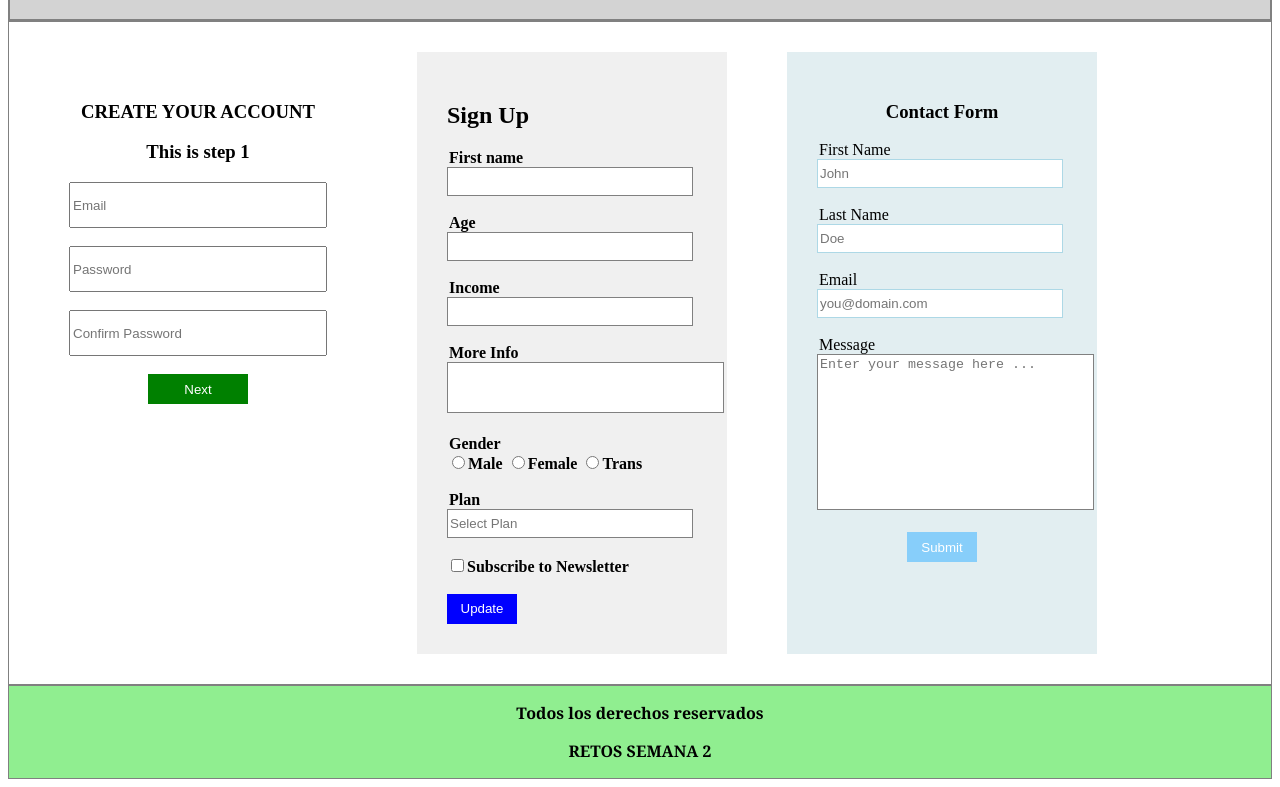
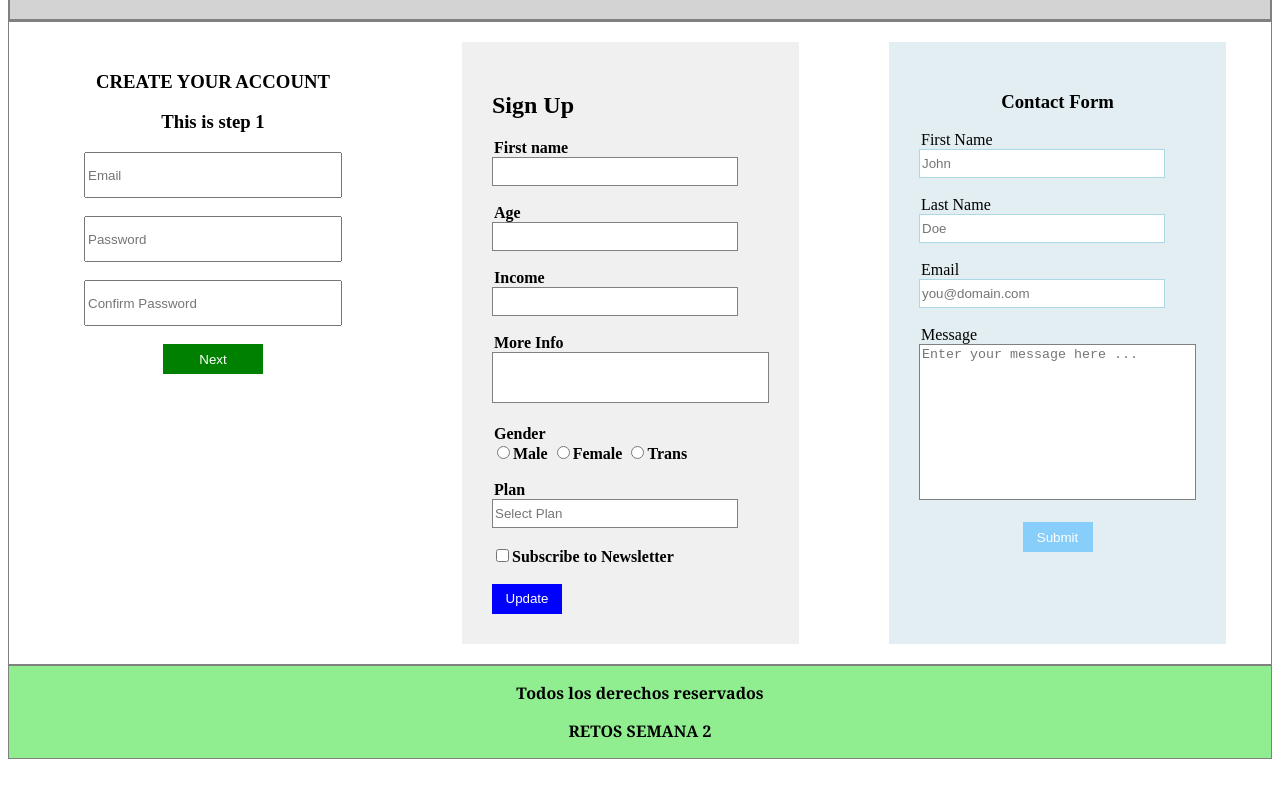
Before and after one commit to CristoperYarleque/retosemana2, a plain HTML site: page index.html in a window 1280 px wide. Shown: the part 71-858 px from the top of the page. Drawn offline with Linux system fonts and the light colour scheme.

Commit message:
cambio 1

```diff
--- a/style.css
+++ b/style.css
@@ -11,8 +11,9 @@ main{
 }
 section{
     padding: 30px;
-    margin: 30px;
     text-align: center;
+    margin-left: auto;
+    margin-right: auto;
 }
 section input{
     height: 40px;
@@ -26,12 +27,13 @@ section button{
     border: none;
 }
 article{
-    width: 250px;
     font-weight: bold;
-    margin: 30px;
     padding: 30px;
     background-color:rgb(240, 240, 240);
-
+    margin-left: auto;
+    margin-right: auto;
+    margin-top: 20px;
+    margin-bottom: 20px;
 }
 input[class]{
     width: 240px;
@@ -49,10 +51,12 @@ h3:nth-child(1){
     text-align: center;
 }
 aside{
-    width: 250px;
-    margin: 30px;
     padding: 30px;
     background-color: rgb(226, 238, 241);
+    margin-left: auto;
+    margin-right: auto;
+    margin-top: 20px;
+    margin-bottom: 20px;
 }
 aside input{
     height: 25px;
```
